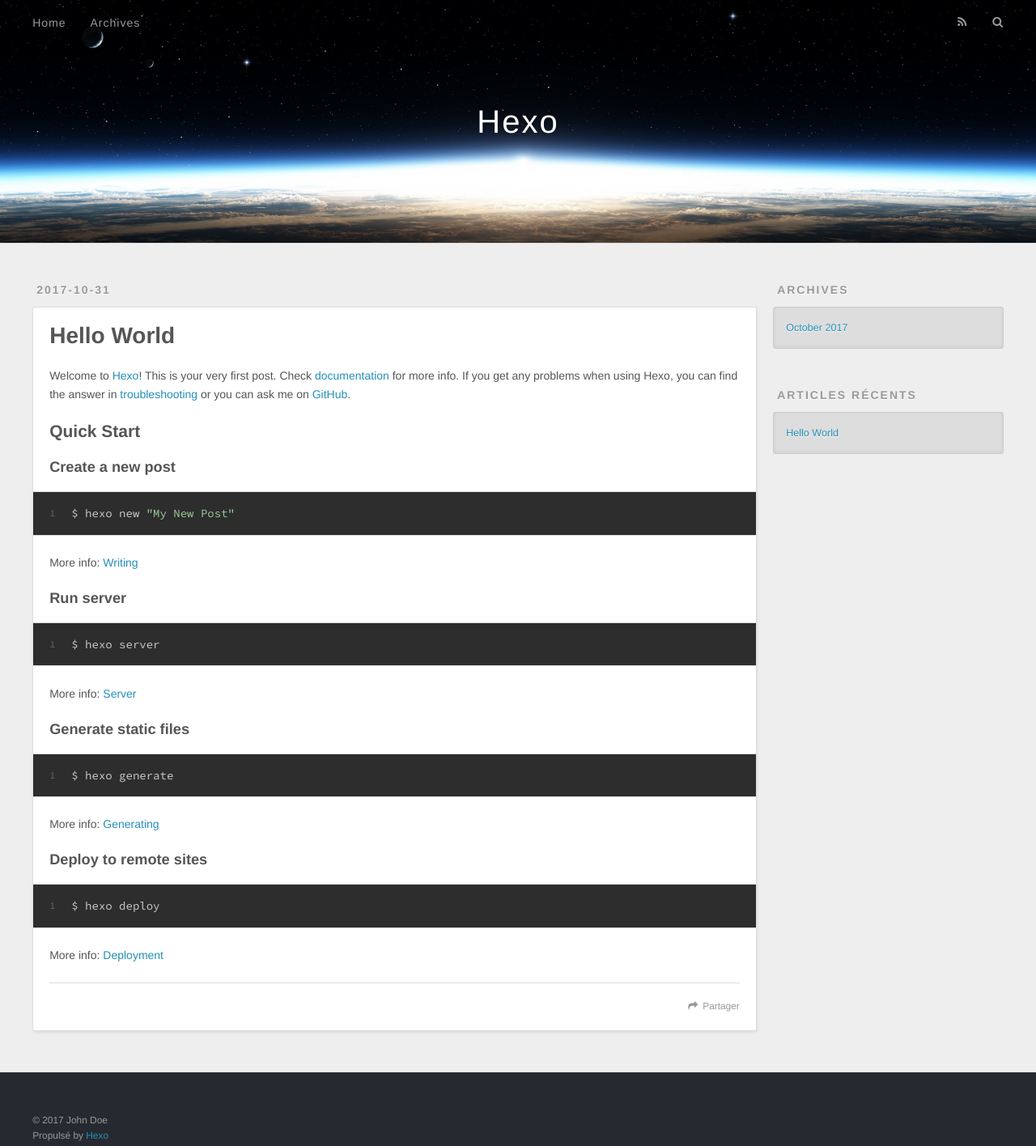
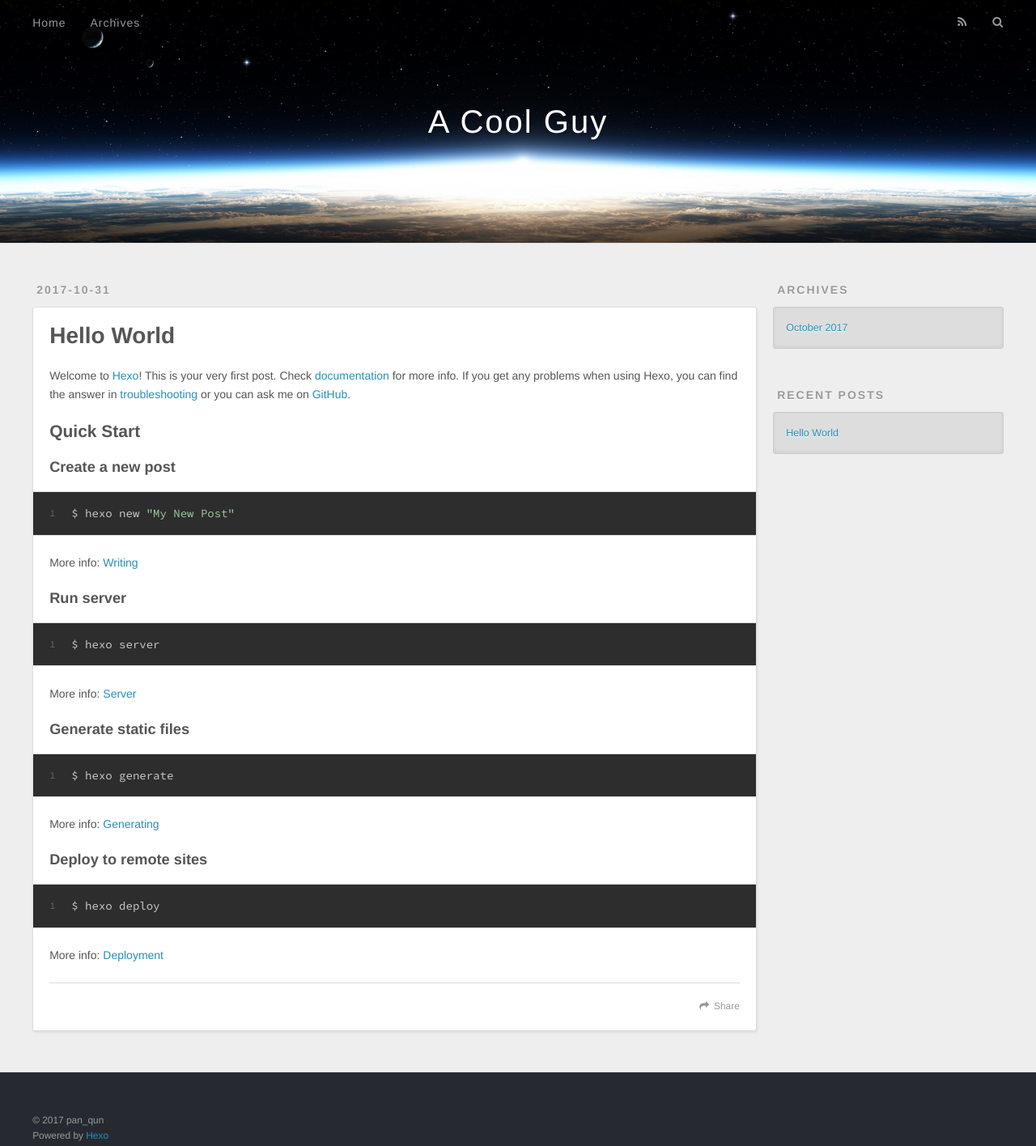
Before and after one commit to panqun/panqun.github.io, a plain HTML site: page index.html in a window 1280 px wide. Shown: the whole page at 81% size. Drawn offline with nearby package versions, Linux system fonts and the light colour scheme.

Commit message:
Site updated: 2017-10-31 19:05:02

```diff
--- a/index.html
+++ b/index.html
@@ -3,16 +3,16 @@
 <head>
   <meta charset="utf-8">
 
-  <title>Hexo</title>
+  <title>A Cool Guy</title>
   <meta name="viewport" content="width=device-width, initial-scale=1, maximum-scale=1">
   <meta property="og:type" content="website">
-<meta property="og:title" content="Hexo">
+<meta property="og:title" content="A Cool Guy">
 <meta property="og:url" content="http://yoursite.com/index.html">
-<meta property="og:site_name" content="Hexo">
+<meta property="og:site_name" content="A Cool Guy">
 <meta name="twitter:card" content="summary">
-<meta name="twitter:title" content="Hexo">
+<meta name="twitter:title" content="A Cool Guy">
 
-    <link rel="alternate" href="/atom.xml" title="Hexo" type="application/atom+xml">
+    <link rel="alternate" href="/atom.xml" title="A Cool Guy" type="application/atom+xml">
 
 
     <link rel="icon" href="/favicon.png">
@@ -33,7 +33,7 @@
   <div id="header-outer" class="outer">
     <div id="header-title" class="inner">
       <h1 id="logo-wrap">
-        <a href="/" id="logo">Hexo</a>
+        <a href="/" id="logo">A Cool Guy</a>
       </h1>
 
     </div>
@@ -48,9 +48,9 @@
       </nav>
       <nav id="sub-nav">
 
-          <a id="nav-rss-link" class="nav-icon" href="/atom.xml" title="Flux RSS"></a>
+          <a id="nav-rss-link" class="nav-icon" href="/atom.xml" title="RSS Feed"></a>
 
-        <a id="nav-search-btn" class="nav-icon" title="Rechercher"></a>
+        <a id="nav-search-btn" class="nav-icon" title="Search"></a>
       </nav>
       <div id="search-form-wrap">
         <form action="//google.com/search" method="get" accept-charset="UTF-8" class="search-form"><input type="search" name="q" class="search-form-input" placeholder="Search"><button type="submit" class="search-form-submit">&#xF002;</button><input type="hidden" name="sitesearch" value="http://yoursite.com"></form>
@@ -96,7 +96,7 @@
 
     </div>
     <footer class="article-footer">
-      <a data-url="http://yoursite.com/2017/10/31/hello-world/" data-id="cj9fi85fd0000z8sl0afci1ls" class="article-share-link">Partager</a>
+      <a data-url="http://yoursite.com/2017/10/31/hello-world/" data-id="cj9fib18x00002osl2zxx3l92" class="article-share-link">Share</a>
 
 
     </footer>
@@ -131,7 +131,7 @@
 
 
   <div class="widget-wrap">
-    <h3 class="widget-title">Articles récents</h3>
+    <h3 class="widget-title">Recent Posts</h3>
     <div class="widget">
       <ul>
 
@@ -151,8 +151,8 @@
 
   <div class="outer">
     <div id="footer-info" class="inner">
-      &copy; 2017 John Doe<br>
-      Propulsé by <a href="http://hexo.io/" target="_blank">Hexo</a>
+      &copy; 2017 pan_qun<br>
+      Powered by <a href="http://hexo.io/" target="_blank">Hexo</a>
     </div>
   </div>
 </footer>
```
Also changed, not shown: 2017/10/31/hello-world/index.html (+10 -10 lines), archives/2017/10/index.html (+11 -11 lines), archives/2017/index.html (+11 -11 lines), archives/index.html (+11 -11 lines).
